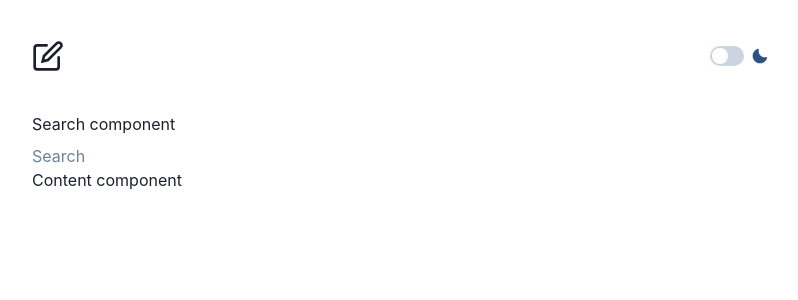
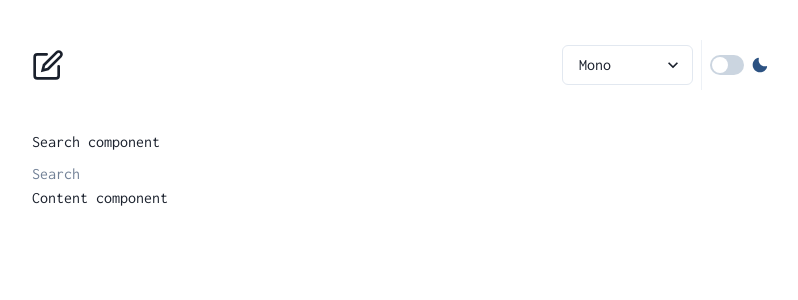
Before and after one commit to rojasmart/dictionary-web-app, a React (Vite) app: page / in a window 1280 px wide. Shown: the top 300 px of the page, without its empty margins (240-1038 px from the left). Built offline with nearby package versions, Linux system fonts and the light colour scheme.

Commit message:
added switch lang

```diff
--- a/src/components/Header.jsx
+++ b/src/components/Header.jsx
@@ -1,12 +1,19 @@
-import { HStack, Icon } from "@chakra-ui/react";
+import { HStack, Icon, Center, Divider } from "@chakra-ui/react";
 import { EditIcon } from "@chakra-ui/icons";
 import Toggle from "../components/Toggle";
+import SwitchLang from "../components/SwitchLang";
 
 const Header = () => {
   return (
     <HStack minH={"50px"} pt={10} pb={10} justifyContent={"space-between"}>
       <Icon as={EditIcon} w={8} h={8} />
-      <Toggle />
+      <HStack>
+        <SwitchLang />
+        <Center height="50px">
+          <Divider orientation="vertical" />
+        </Center>
+        <Toggle />
+      </HStack>
     </HStack>
   );
 };
--- a/src/components/SearchInput.jsx
+++ b/src/components/SearchInput.jsx
@@ -1,5 +1,4 @@
 import { Stack } from "@chakra-ui/react";
-
 import { Text } from "@chakra-ui/react";
 
 const SearchInput = () => {
--- /dev/null
+++ b/src/components/SwitchLang.jsx
@@ -0,0 +1,26 @@
+import { useState, useEffect } from "react";
+import { Stack, Select } from "@chakra-ui/react";
+
+const SwitchLang = () => {
+  const [font, setFont] = useState("Inconsolata");
+
+  useEffect(() => {
+    document.body.className = `font-${font.toLowerCase()}`;
+  }, [font]);
+
+  const handleFontChange = (e) => {
+    setFont(e.target.value);
+  };
+
+  return (
+    <Stack>
+      <Select value={font} onChange={handleFontChange}>
+        <option value="Inter">Sans Serif</option>
+        <option value="Lora">Serif</option>
+        <option value="Inconsolata">Mono</option>
+      </Select>
+    </Stack>
+  );
+};
+
+export default SwitchLang;
--- a/src/components/Toggle.jsx
+++ b/src/components/Toggle.jsx
@@ -17,7 +17,7 @@ const Toggle = () => {
       <Switch
         isChecked={isChecked}
         onChange={handleToggle}
-        colorScheme="purple"
+        colorScheme="purplei"
       />
       {colorMode === "dark" ? (
         <SunIcon color="orange.200" />
--- a/src/index.css
+++ b/src/index.css
@@ -18,6 +18,18 @@
   --red: hsl(0, 100%, 66%);
 }
 
+body {
+  font-family: "Inter", monospace;
+}
+
+body.font-inconsolata {
+  font-family: "Inconsolata", sans-serif;
+}
+
+body.font-lora {
+  font-family: "Lora", serif;
+}
+
 @media only screen and (max-width: 768px) {
 }
 @media only screen and (max-width: 375px) {
```
